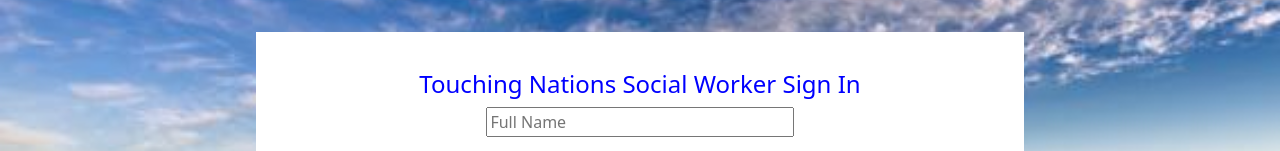
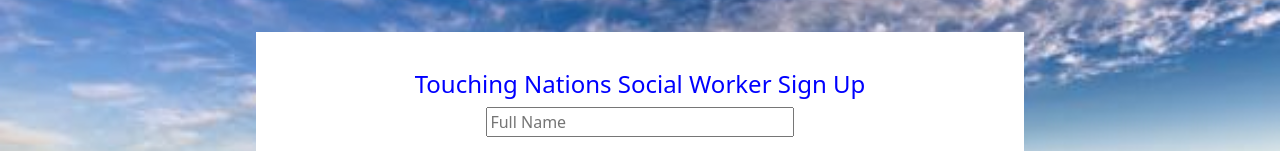
Before and after one commit to KudahShambare/GBV, a React (Create React App) app in the folder Start/front-end/: page /social-worker in a window 1280 px wide. Shown: the part 272-423 px from the top of the page. Built offline with nearby package versions, Linux system fonts and the light colour scheme.

Commit message:
Correct page title

```diff
--- a/Start/front-end/src/components/Staff-Components/SocialWorkerSignUp.js
+++ b/Start/front-end/src/components/Staff-Components/SocialWorkerSignUp.js
@@ -1,31 +1,32 @@
 import { Link } from "react-router-dom";
 
-const SocialWorkerSignUp = ()=>{
-
-	return(
-
-
+const SocialWorkerSignUp = () => {
+	return (
 		<div className="staff-forms">
-
-
-
-		<h4> Touching Nations Social Worker Sign In</h4>
+			<h4> Touching Nations Social Worker Sign Up</h4>
 			<form method="post" action="http://localhost:8000/users">
 				<input type="text" name="fullname" placeholder="Full Name" required />
 				{/* <input type="text" name="social-worker-surname" placeholder="Last Name" required /> */}
-		<input type="text" name="employeeID" placeholder="Employee ID" required />
+				<input
+					type="text"
+					name="employeeID"
+					placeholder="Employee ID"
+					required
+				/>
 				<input type="email" name="userName" placeholder="Email" required />
-		<input type="password" name="password" placeholder="password" required />
+				<input
+					type="password"
+					name="password"
+					placeholder="password"
+					required
+				/>
 				<button className="form-buttons"> Sign Up </button>
 
 				<Link to="/social-worker-log-in">
 					<span className="toggle-form"> Already Have An Account </span>
 				</Link>
-
 			</form>
-
-
 		</div>
-	)
-}
+	);
+};
 export default SocialWorkerSignUp;
```
Lines whose indentation alone changed are shown as unchanged.
